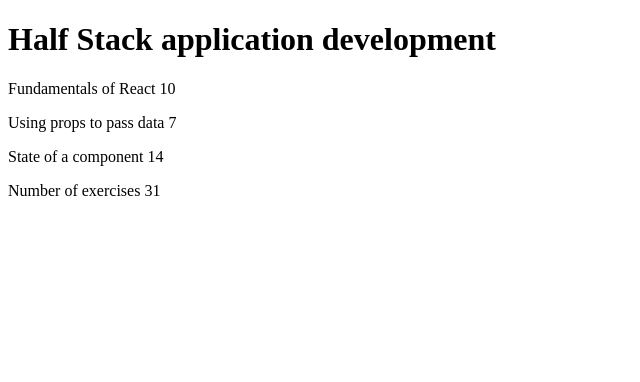
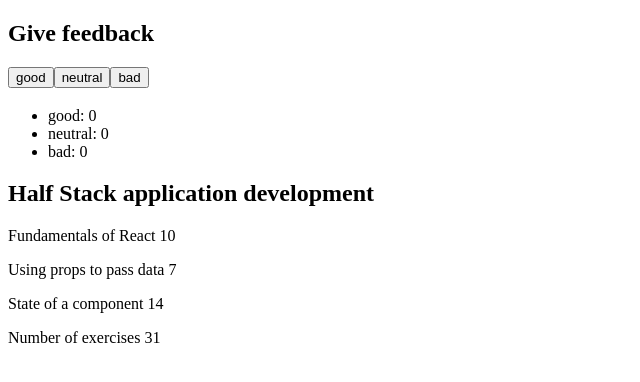
Before and after one commit to little-plumelet/Helsinki_fullstack_part1, a React (Create React App) app: page /unicafe in a window 1280 px wide. Shown: the top 382 px of the page, without its empty margins (0-640 px from the left). Built offline with nearby package versions, Linux system fonts and the light colour scheme.

Commit message:
reorganise folder structure & finish task 1.6

```diff
--- a/src/App.js
+++ b/src/App.js
@@ -1,31 +1,15 @@
-import { Content } from './Content';
-import { Header } from './Header';
-import { Total } from './Total';
+import { CourseinfoPage } from './courseinfo/CourceInfoPage';
+import { UniCafePage } from './unicafe/UniCafePage';
 
 const App = () => {
-  const course = {
-    name: 'Half Stack application development',
-    parts: [
-      {
-        name: 'Fundamentals of React',
-        exercises: 10
-      },
-      {
-        name: 'Using props to pass data',
-        exercises: 7
-      },
-      {
-        name: 'State of a component',
-        exercises: 14
-      }
-    ]
-  }
+
+
+
 
   return (
     <div>
-      <Header course = {course.name} />
-      <Content parts={course.parts} />
-      <Total parts={course.parts} />
+      <UniCafePage />
+      <CourseinfoPage />
     </div>
   )
 }
--- /dev/null
+++ b/src/courseinfo/CourceInfoPage.js
@@ -0,0 +1,30 @@
+import { Header } from './Header';
+import { Total } from './Total';
+import { Content } from './Content';
+
+export const CourseinfoPage = () => {
+  const course = {
+    name: 'Half Stack application development',
+    parts: [
+      {
+        name: 'Fundamentals of React',
+        exercises: 10
+      },
+      {
+        name: 'Using props to pass data',
+        exercises: 7
+      },
+      {
+        name: 'State of a component',
+        exercises: 14
+      }
+    ]
+  }
+  return (
+    <section>
+    <Header course={course.name} />
+    <Content parts={course.parts} />
+    <Total parts={course.parts} />
+  </section>
+  )
+}
--- /dev/null
+++ b/src/unicafe/Button.js
@@ -0,0 +1,5 @@
+export const Button = ({title, handleClick}) => {
+  return (
+    <button onClick={handleClick}>{title}</button>
+  )
+}
--- /dev/null
+++ b/src/unicafe/Header.js
@@ -0,0 +1,7 @@
+import React from 'react';
+
+export const Header = ({title}) => {
+  return (
+    <h1>{title}</h1>
+  )
+}
--- /dev/null
+++ b/src/unicafe/UniCafePage.js
@@ -0,0 +1,26 @@
+import { useState } from 'react';
+import { Button } from './Button';
+import { Header } from './Header';
+
+export const UniCafePage = () => {
+  const [good, setGood] = useState(0);
+  const [neutral, setNeutral] = useState(0);
+  const [bad, setBad] = useState(0);
+
+  return (
+    <section>
+        <Header title={'Give feedback'} />
+        <Button title='good' handleClick={() => setGood((prevState) => prevState + 1)}/>
+        <Button title='neutral' handleClick={() => setNeutral((prevState) => prevState + 1)}/>
+        <Button title='bad' handleClick={() => setBad((prevState) => prevState + 1)}/>
+        <section>
+          <Header course={'Statistics'} />
+          <ul>
+            <li>{`good: ${good}`}</li>
+            <li>{`neutral: ${neutral}`}</li>
+            <li>{`bad: ${bad}`}</li>
+          </ul>
+        </section>
+      </section>
+  )
+}
```
Also changed, not shown: src/courseinfo/Content.js (renamed from src/Content.js), src/courseinfo/Header.js (renamed from src/Header.js), src/courseinfo/Part.js (renamed from src/Part.js), src/courseinfo/Total.js (renamed from src/Total.js).
